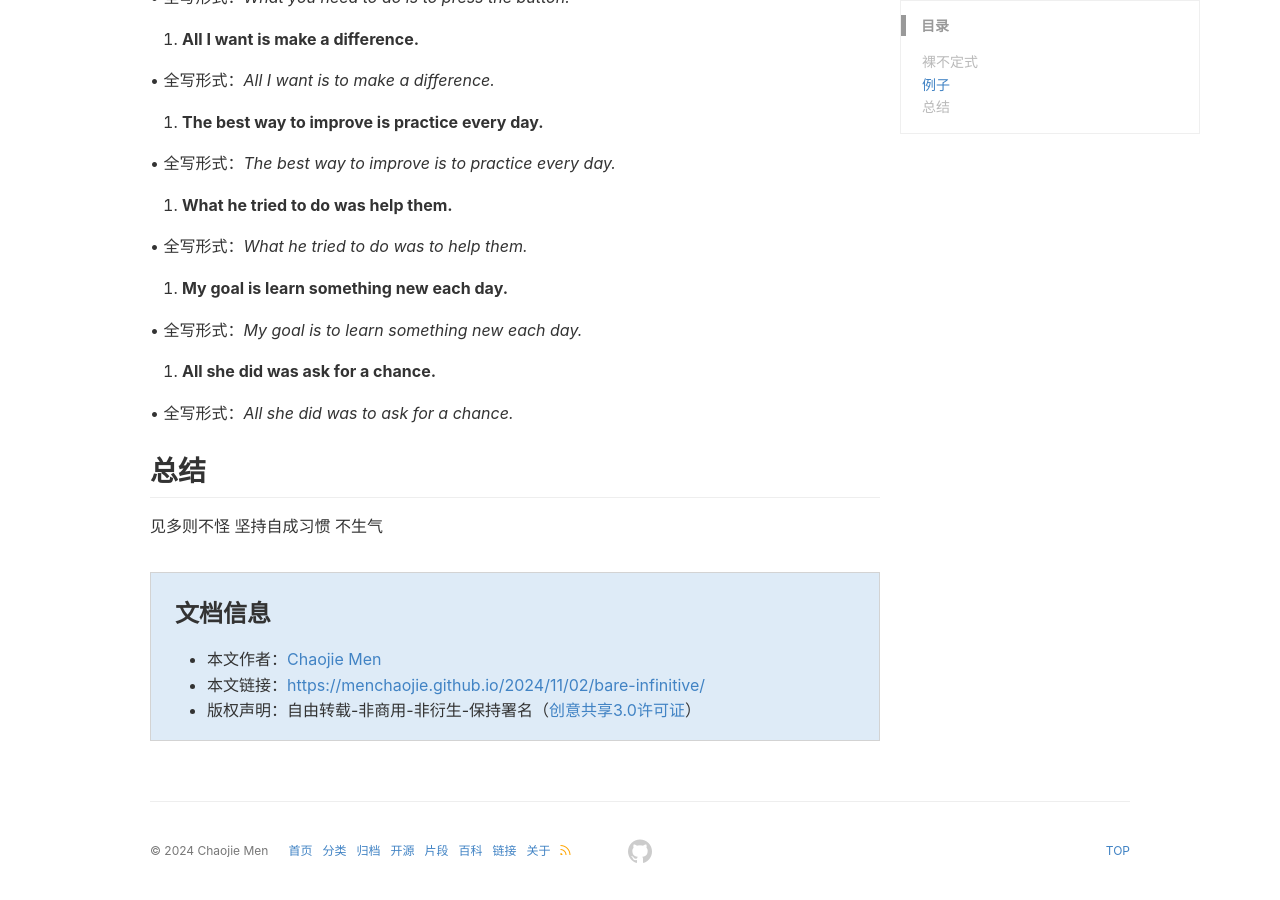
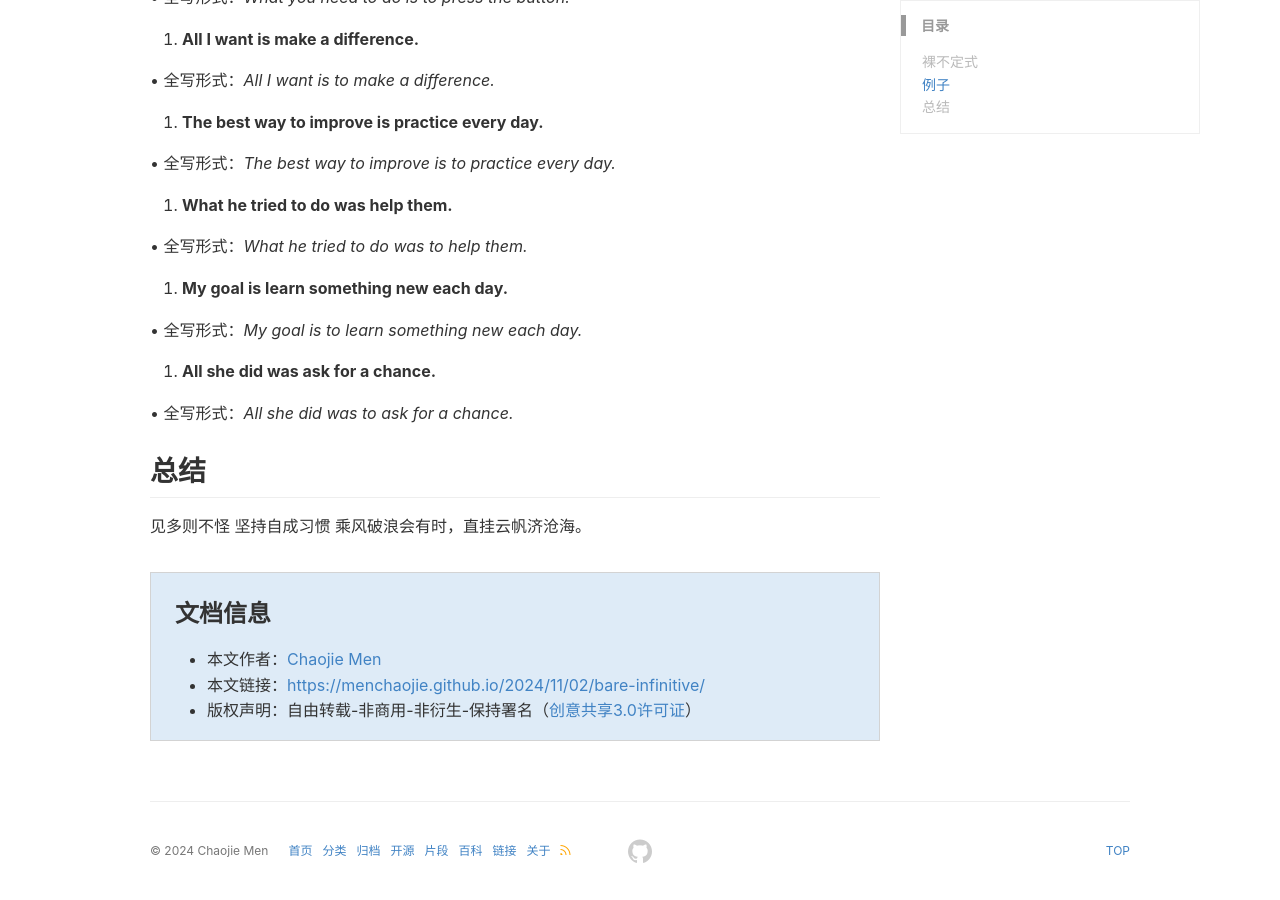
Before and after one commit to menchaojie/menchaojie.github.io, a Jekyll site: the page built from _posts/2024-11-2-bare-infinitive.md, in a window 1280 px wide and 900 px high, scrolled down 677 px. Built offline with Jekyll 4.4.1, drawn with Linux system fonts in a browser that asks for light colours; comment, search, counter and statistics services are not loaded; some of the changed text lies outside the part shown.

Commit message:
2024-11-15(Friday)23:51

```diff
--- a/_posts/2024-11-2-bare-infinitive.md
+++ b/_posts/2024-11-2-bare-infinitive.md
@@ -56,4 +56,4 @@ _“What I need it to do is to call those functions on a host class”_ 和 _“
 
 见多则不怪
 坚持自成习惯
-不生气
+乘风破浪会有时，直挂云帆济沧海。
```
